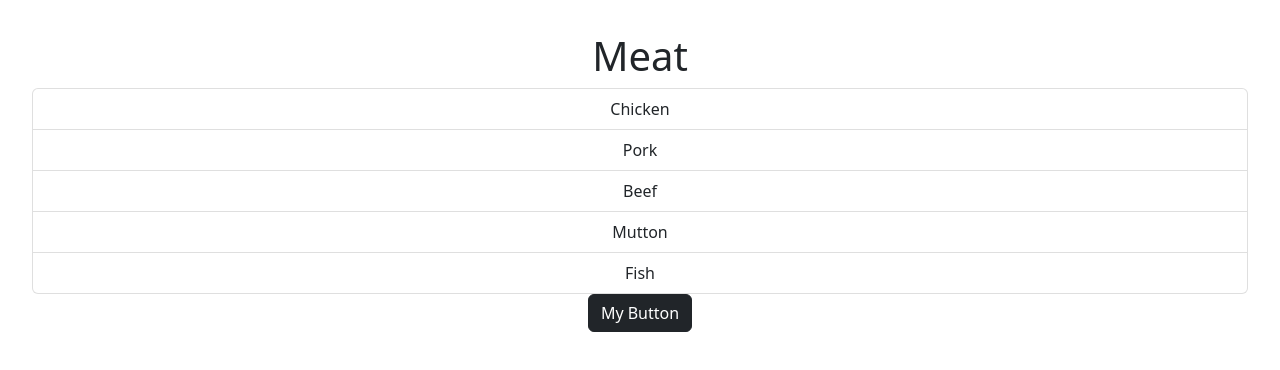
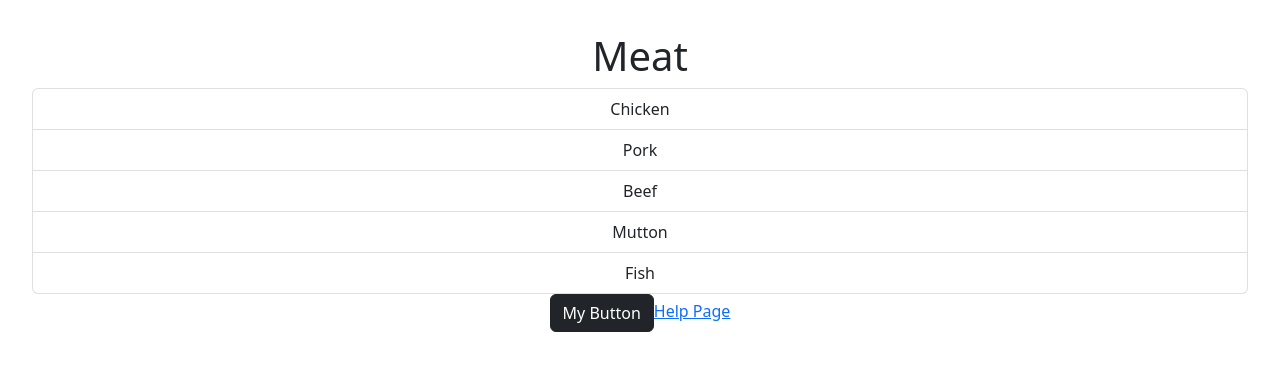
Before and after one commit to rhsnake/react_web, a React (Vite) app: page / in a window 1280 px wide. Shown: the top 370 px of the page. Built offline with nearby package versions, Linux system fonts and the light colour scheme.

Commit message:
Added help page, Added Route in App.tsx and Links in home.tsx and help.tsx to allow navigation between pages

```diff
--- a/src/App.tsx
+++ b/src/App.tsx
@@ -1,6 +1,7 @@
 import './App.css';
 import { HashRouter as Router, Routes, Route } from "react-router-dom";
 import Home from "./Pages/home";
+import Help from './Pages/help';
 
 function App() {
 
@@ -8,6 +9,7 @@
     <Router>
       <Routes>
         <Route path="/" element = {<Home />}/>
+        <Route path="/help" element = {<Help />}/>
       </Routes>
     </Router>
   );
--- /dev/null
+++ b/src/Pages/help.tsx
@@ -0,0 +1,12 @@
+import { Link } from "react-router-dom"
+
+const Help = () => {
+  return (
+    <>
+    <div>help</div>
+    <Link to= '/'>Back</Link>
+    </>
+  )
+}
+
+export default Help
--- a/src/Pages/home.tsx
+++ b/src/Pages/home.tsx
@@ -2,6 +2,7 @@
 import Alert from "../components/Alert";
 import Button from "../components/Button";
 import ListGroup from "../components/ListGroup";
+import { Link } from "react-router-dom";
 
 function Home() {
   let items = ["Chicken", "Pork", "Beef", "Mutton", "Fish"];
@@ -21,6 +22,7 @@
       <Button color="dark" onClick={() => setAlertVisibility(true)}>
         My Button
       </Button>
+      <Link to= '/help'>Help Page</Link>
     </div>
   );
 }
```
